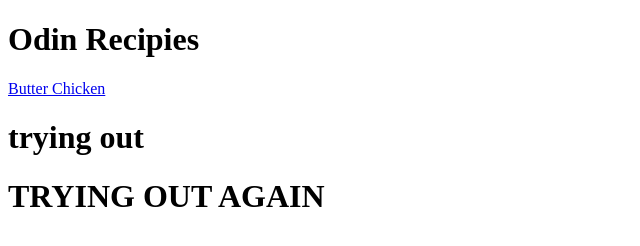
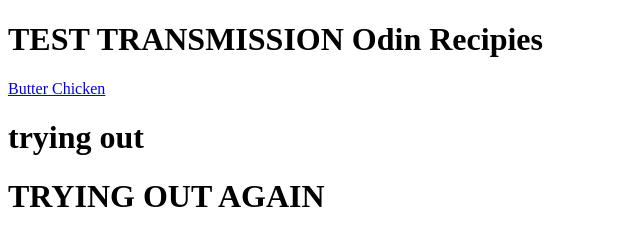
Before and after one commit to askinney/odin-recipies, a plain HTML site: page index.html in a window 1280 px wide. Shown: the whole page, without its empty margins (0-640 px from the left). Drawn offline with Linux system fonts and the light colour scheme.

Commit message:
tranny test

```diff
--- a/index.html
+++ b/index.html
@@ -7,7 +7,7 @@
     <title>Document</title>
 </head>
 <body>
-    <h1>Odin Recipies</h1>
+    <h1>TEST TRANSMISSION Odin Recipies</h1>
     <a href="./recipes/butter-chicken.html">Butter Chicken</a>
     <h1>trying out</h1>
     <h1>TRYING OUT AGAIN</h1>
```
